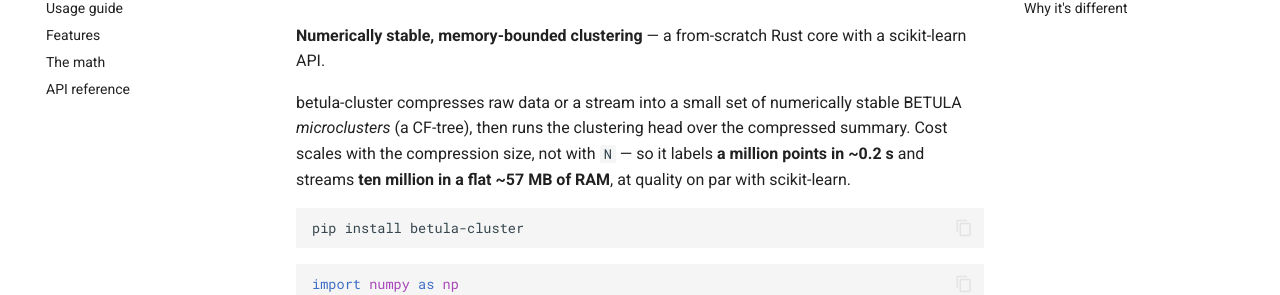
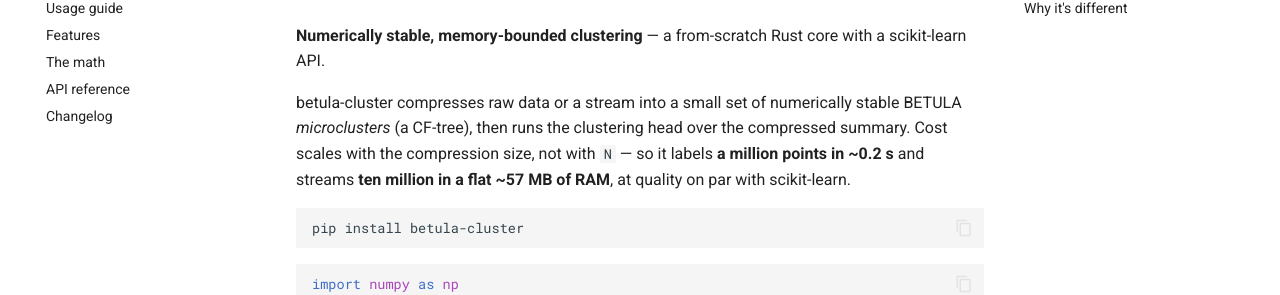
Before and after one commit to ilgrad/betula-cluster, an MkDocs documentation site: the page built from docs/index.md, in a window 1280 px wide. Shown: the part 157-452 px from the top of the page. Built offline with MkDocs 1.6.1 and Material for MkDocs 9.7.7, drawn with Linux system fonts in a browser that asks for light colours; comment, search, counter and statistics services are not loaded.

Commit message:
docs(site): add Changelog page and refresh the site on every release
Render the repository-root CHANGELOG.md into the docs site via pymdownx.snippets (single source of
truth — no duplication) and add it to the nav. Trigger docs.yml on `release: published` as well, so
a tagged release always redeploys the site even when the release commit only touches root files
(README / CHANGELOG / manifests), which the path-filtered push trigger would otherwise skip. Also
add CHANGELOG.md to the push paths. This push re-runs the deploy, retrying the transient GitHub
Pages failure from the previous run.

```diff
--- a/mkdocs.yml
+++ b/mkdocs.yml
@@ -32,6 +32,7 @@
   - pymdownx.superfences
   - pymdownx.inlinehilite
   - pymdownx.arithmatex: { generic: true }
+  - pymdownx.snippets: { base_path: ["."], check_paths: true }
   - toc: { permalink: true }
 
 extra_javascript:
@@ -58,3 +59,4 @@
   - Features: FEATURES.md
   - The math: MATH.md
   - API reference: api.md
+  - Changelog: changelog.md
```
Also changed, not shown: docs/changelog.md (added, +2 -0 lines), 1 other file.
